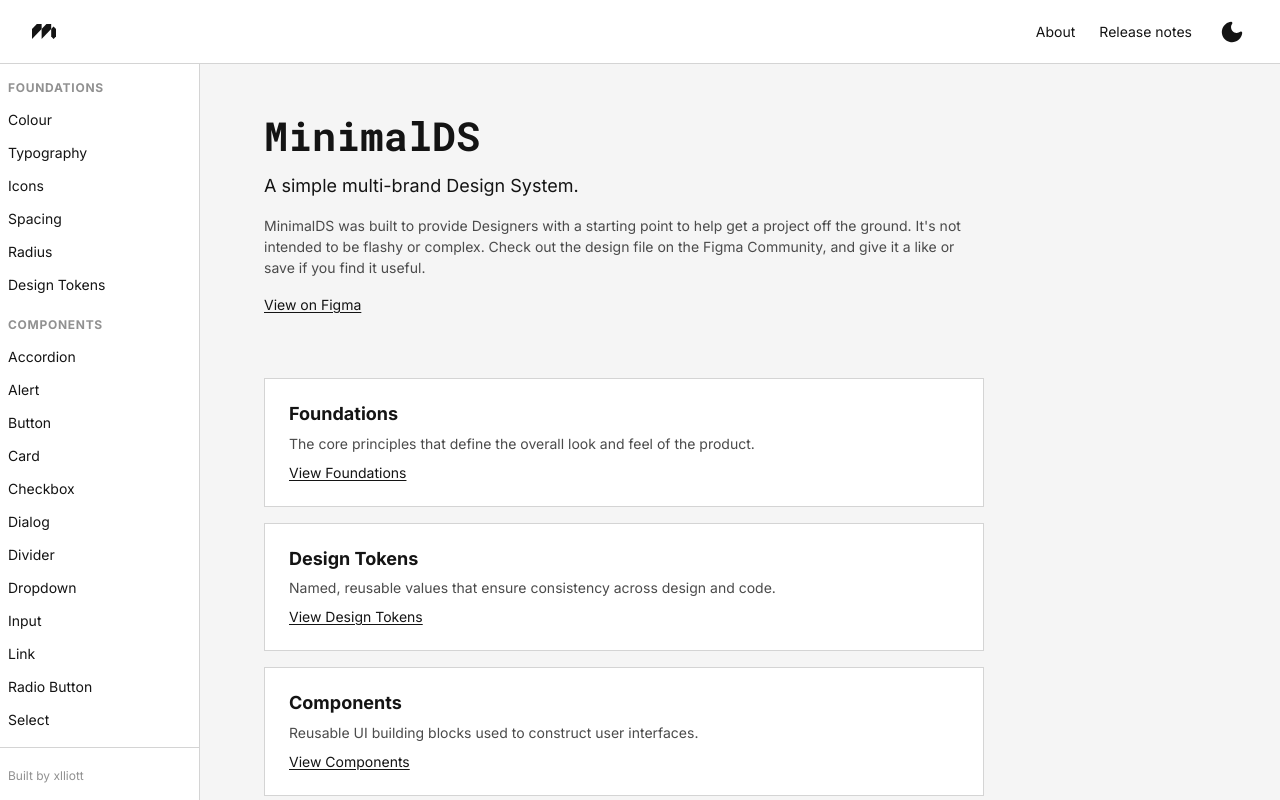
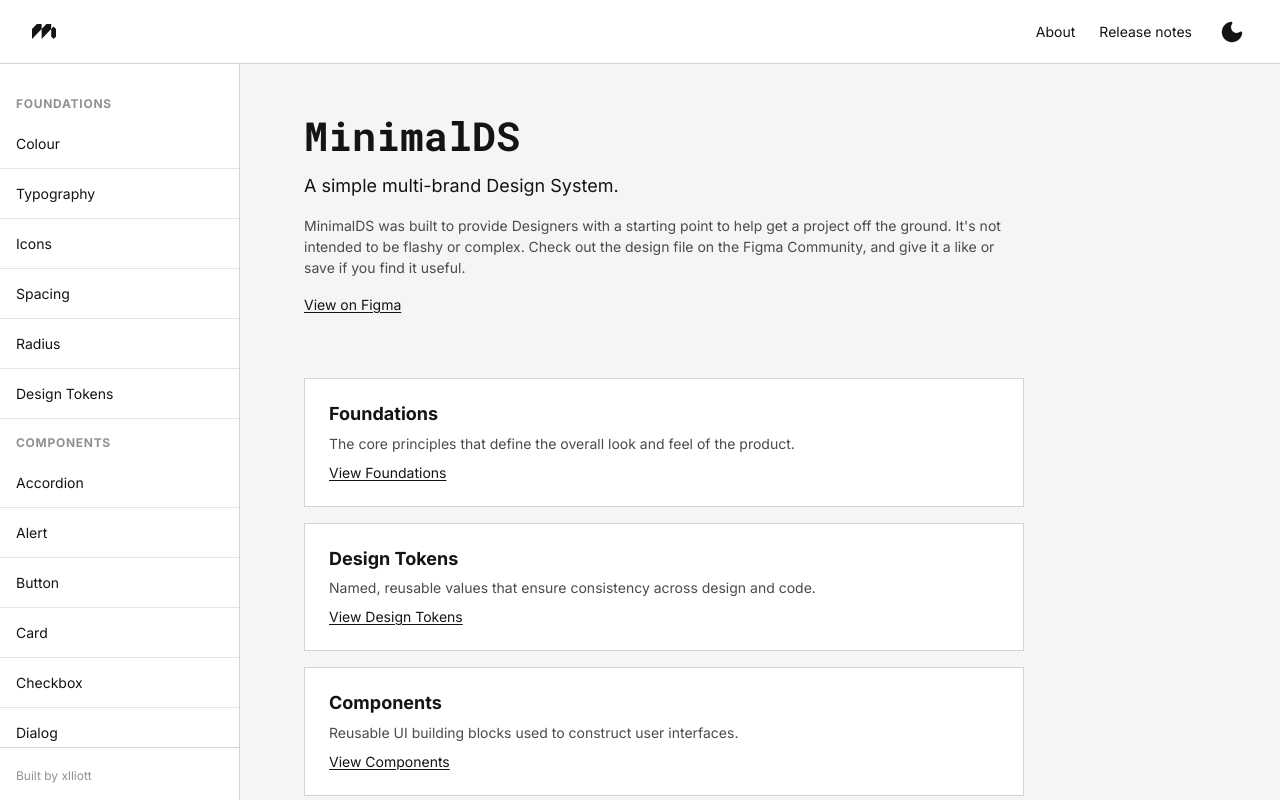
Before and after one commit to xlliott/minimalds, a React (Vite) app: page / in a window 1280 px wide. Built offline with nearby package versions, Linux system fonts and the light colour scheme.

Commit message:
Update Sidebar.css

```diff
--- a/src/components/Sidebar/Sidebar.css
+++ b/src/components/Sidebar/Sidebar.css
@@ -5,8 +5,8 @@
 .mds-sidebar {
   display:          flex;
   flex-direction:   column;
-  width:            200px;
-  min-width:        200px;
+  width:            240px;
+  min-width:        240px;
   height:           100%;
   background-color: var(--color-surface-default);
   border-right:     var(--border-default) solid var(--color-border-default);
@@ -22,14 +22,14 @@
   flex-direction: column;
   flex:           1;
   overflow-y:     auto;
-  padding-bottom: var(--space-layout-sm);
+  padding:        var(--space-layout-sm) 0 var(--space-layout-sm);
 }
 
 /* --- Section labels --- */
 
 .mds-sidebar__section-label {
   display:        block;
-  padding:        var(--space-layout-sm) var(--space-layout-xs) var(--space-component-sm);
+  padding:        var(--space-layout-sm) var(--space-layout-sm) var(--space-component-sm);
   font-family:    var(--font-family-global);
   font-size:      var(--font-size-helper);
   font-weight:    var(--font-weight-strong);
@@ -39,18 +39,20 @@
   -webkit-font-smoothing: antialiased;
 }
 
-/* --- Nav items --- */
+/* --- Nav items — styled like MenuItem --- */
 
 .mds-sidebar__nav-item {
   display:         block;
-  padding:         var(--space-component-sm) var(--space-layout-xs);
+  padding:         var(--space-component-lg) var(--space-layout-sm);  /* 16px 24px */
   font-family:     var(--font-family-global);
   font-size:       var(--font-size-body);
   font-weight:     var(--font-weight-regular);
   color:           var(--color-text-default);
   text-decoration: none;
+  background-color: var(--color-interactive-pale-base);
   transition:      background-color 0.15s ease;
   -webkit-font-smoothing: antialiased;
+  border-bottom:   var(--border-default) solid var(--color-border-subtle);
 }
 
 .mds-sidebar__nav-item:hover {
@@ -58,16 +60,21 @@
 }
 
 .mds-sidebar__nav-item--active {
-  background-color: var(--color-interactive-pale-active);
+  background-color: var(--color-interactive-default-base);
+  color:            var(--color-text-inverse);
   font-weight:      var(--font-weight-strong);
+}
+
+.mds-sidebar__nav-item--active:hover {
+  background-color: var(--color-interactive-default-base);
 }
 
 /* --- Footer (pinned to bottom) --- */
 
 .mds-sidebar__footer {
-  flex-shrink:  0;
-  padding:      var(--space-layout-sm) var(--space-layout-xs);
-  border-top:   var(--border-default) solid var(--color-border-default);
+  flex-shrink:      0;
+  padding:          var(--space-layout-sm) var(--space-layout-sm);
+  border-top:       var(--border-default) solid var(--color-border-default);
   background-color: var(--color-surface-default);
 }
 
```
